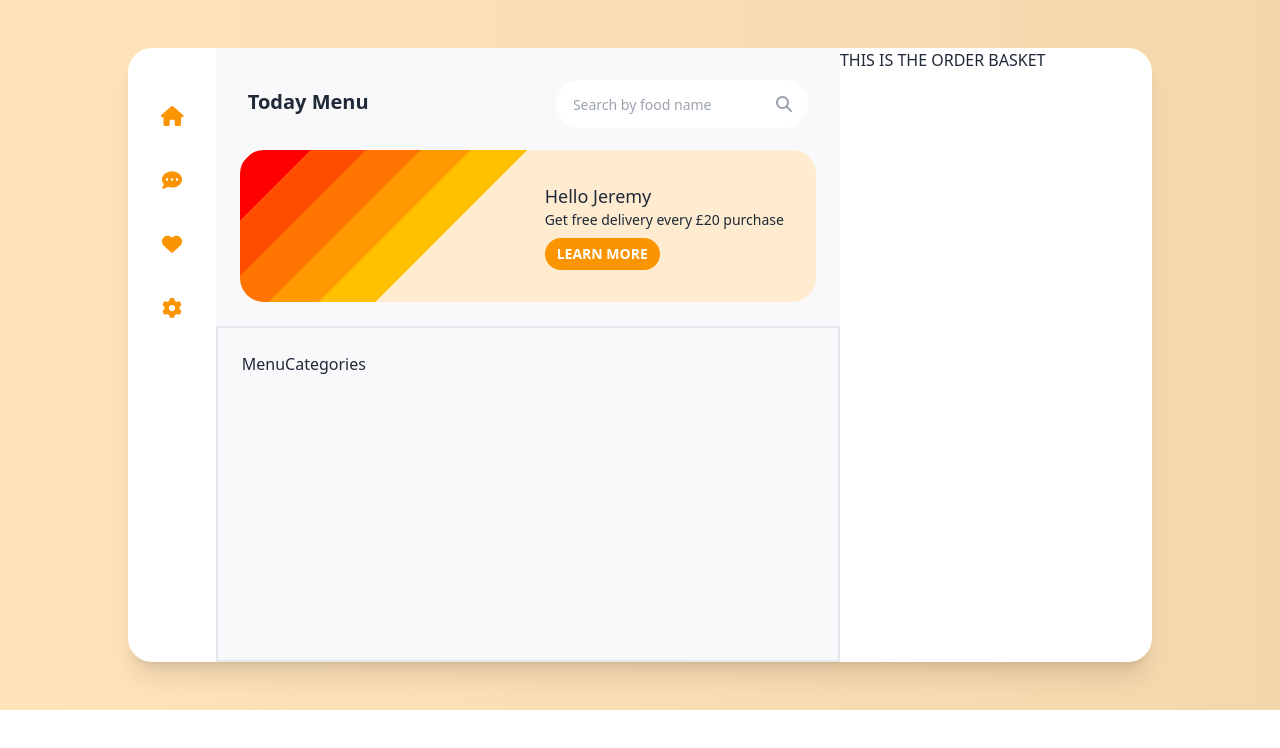
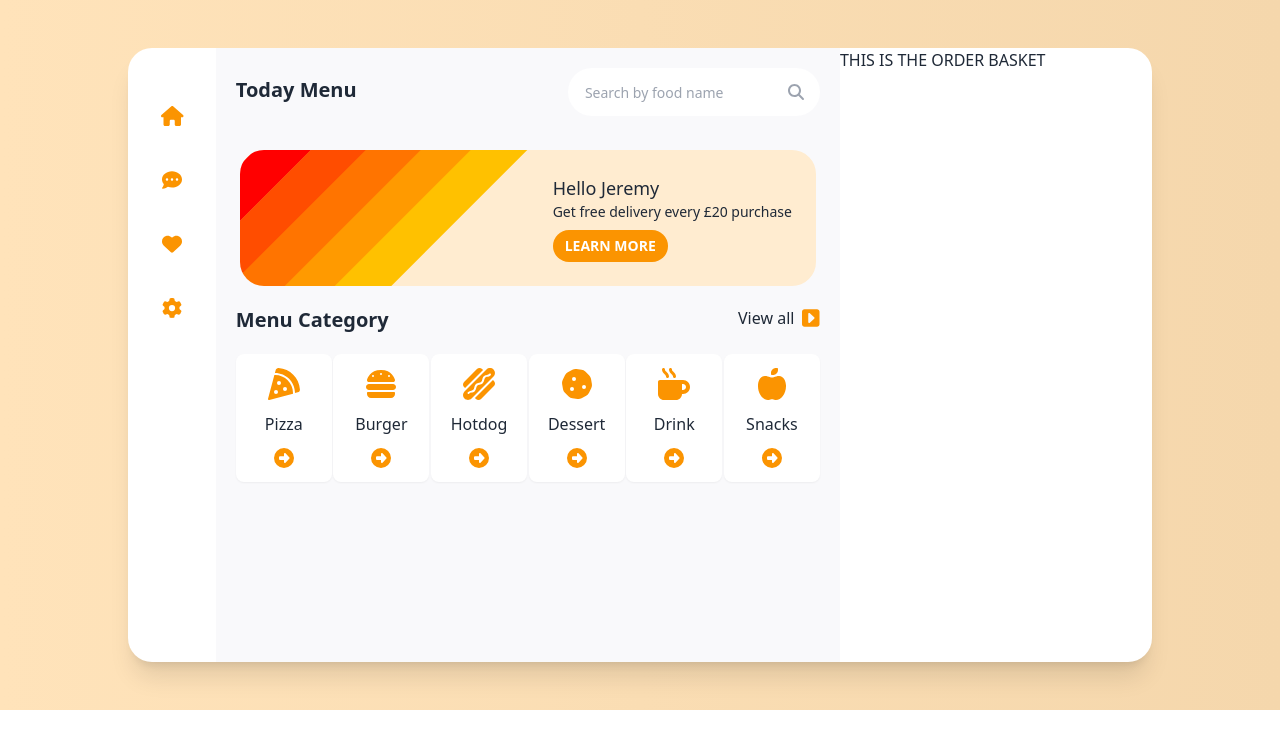
Before and after one commit to izabelaoska/mango-food-delivery, a React (Vite) app: page / in a window 1280 px wide. Shown: the top 748 px of the page. Built offline with nearby package versions, Linux system fonts and the light colour scheme.

Commit message:
feat: SmallMenuCard + style

```diff
--- a/src/components/MainCard/MenuPage/components/MenuCategories/MenuCategories.tsx
+++ b/src/components/MainCard/MenuPage/components/MenuCategories/MenuCategories.tsx
@@ -1,9 +1,26 @@
-import React from 'react'
+import { FontAwesomeIcon } from '@fortawesome/react-fontawesome'
+import { faSquareCaretRight } from '@fortawesome/free-solid-svg-icons'
+import { SmallMenuCard } from './SmallMenuCard'
 
 export const MenuCategories = () => {
   return (
-    <div className="flex-grow p-6 border-2">
-      MenuCategories
-    </div>
+    <>
+      <div className="flex justify-between p-5">
+        <div className="text-xl font-semibold">
+          Menu Category
+        </div>
+        <div className="flex justify-between gap-2">
+          <h3>View all</h3>
+          <div>
+            <FontAwesomeIcon
+              icon={faSquareCaretRight}
+              color="#FB9401"
+              size="lg"
+            />
+          </div>
+        </div>
+      </div>
+      <SmallMenuCard />
+    </>
   )
 }
--- /dev/null
+++ b/src/components/MainCard/MenuPage/components/MenuCategories/SmallMenuCard.tsx
@@ -0,0 +1,61 @@
+import { FontAwesomeIcon } from '@fortawesome/react-fontawesome'
+import {
+  faCircleRight,
+  faPizzaSlice,
+  faBurger,
+  faHotdog,
+  faCookie,
+  faMugHot,
+  faAppleWhole,
+} from '@fortawesome/free-solid-svg-icons'
+import { IconDefinition } from '@fortawesome/fontawesome-svg-core'
+
+import '../../../../../index.css'
+
+interface MenuItemProps {
+  icon: IconDefinition
+  label: string
+}
+
+const MenuItem: React.FC<MenuItemProps> = ({
+  icon,
+  label,
+}) => {
+  return (
+    <button className="flex flex-col items-center justify-center w-24 h-32 gap-3 p-5 overflow-hidden bg-white rounded-lg shadow-sm button">
+      <FontAwesomeIcon
+        icon={icon}
+        color="#FB9401"
+        size="2xl"
+      />
+      <p>{label}</p>
+      <FontAwesomeIcon
+        icon={faCircleRight}
+        color="#FB9401"
+        size="lg"
+      />
+    </button>
+  )
+}
+
+export const SmallMenuCard: React.FC = () => {
+  const menuItems = [
+    { icon: faPizzaSlice, label: 'Pizza' },
+    { icon: faBurger, label: 'Burger' },
+    { icon: faHotdog, label: 'Hotdog' },
+    { icon: faCookie, label: 'Dessert' },
+    { icon: faMugHot, label: 'Drink' },
+    { icon: faAppleWhole, label: 'Snacks' },
+  ]
+  return (
+    <div className="flex justify-between px-5">
+      {menuItems.map((item, index) => (
+        <MenuItem
+          key={index}
+          icon={item.icon}
+          label={item.label}
+        />
+      ))}
+    </div>
+  )
+}
--- a/src/components/MainCard/MenuPage/components/MenuHeader/MenuHeader.tsx
+++ b/src/components/MainCard/MenuPage/components/MenuHeader/MenuHeader.tsx
@@ -4,7 +4,7 @@ import { SmallHero } from './SmallHero'
 export const MenuHeader = () => {
   return (
     <>
-      <div className="flex justify-between flex-grow-0 flex-shrink p-8 h-1/6">
+      <div className="flex justify-between flex-grow-0 flex-shrink px-5 pt-5 h-1/6">
         <h1 className="pt-2 text-xl font-semibold">
           Today Menu
         </h1>
--- a/src/components/MainCard/MenuPage/components/MenuHeader/SmallHero.tsx
+++ b/src/components/MainCard/MenuPage/components/MenuHeader/SmallHero.tsx
@@ -1,7 +1,7 @@
 export const SmallHero = () => {
   return (
     <>
-      <div className="relative p-8 mx-6 mb-6 bg-[#FFECD0] rounded-3xl flex justify-between overflow-hidden">
+      <div className="relative p-6 mx-6 bg-[#FFECD0] rounded-3xl flex justify-between overflow-hidden">
         <div className="stripes">
           <div className="stripe left-[-251px] bg-[#ff0000]" />
           <div className="stripe left-[-195px] bg-[#ff4d00]" />
--- a/src/index.css
+++ b/src/index.css
@@ -13,3 +13,9 @@
 .stripe {
   @apply w-[500px] absolute top-6  h-10 -rotate-45;
 }
+
+.button:focus,
+.button:active {
+  transform: scale(1.07);
+  transition: transform 0.5s ease-in-out;
+}
--- a/tailwind.config.js
+++ b/tailwind.config.js
@@ -6,6 +6,11 @@ export default {
   theme: {
     extend: {},
   },
+  variants: {
+    extend: {
+      scale: ['responsive', 'hover', 'focus', 'active'],
+    },
+  },
   plugins: [daisyui],
   daisyui: {
     themes: false,
```
Also changed, not shown: src/components/MainCard/MenuPage/components/MenuCategories/LargeMenuCard.tsx (added).
